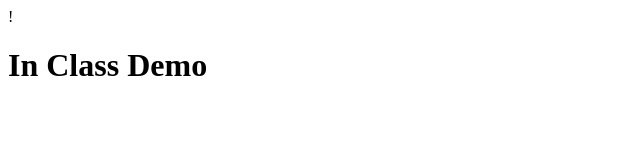
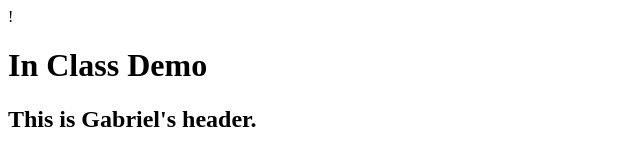
Before and after one commit to gj-PDA/InClassDemo, a plain HTML site: page index.html in a window 1280 px wide. Shown: the whole page, without its empty margins (0-640 px from the left). Drawn offline with Linux system fonts and the light colour scheme.

Commit message:
Gabe's edit

```diff
--- a/index.html
+++ b/index.html
@@ -6,6 +6,7 @@
 <body>
 
 	<h1>In Class Demo</h1>
+	<h2>This is Gabriel's header.</h2>
 
 </body>
 </html>
```
